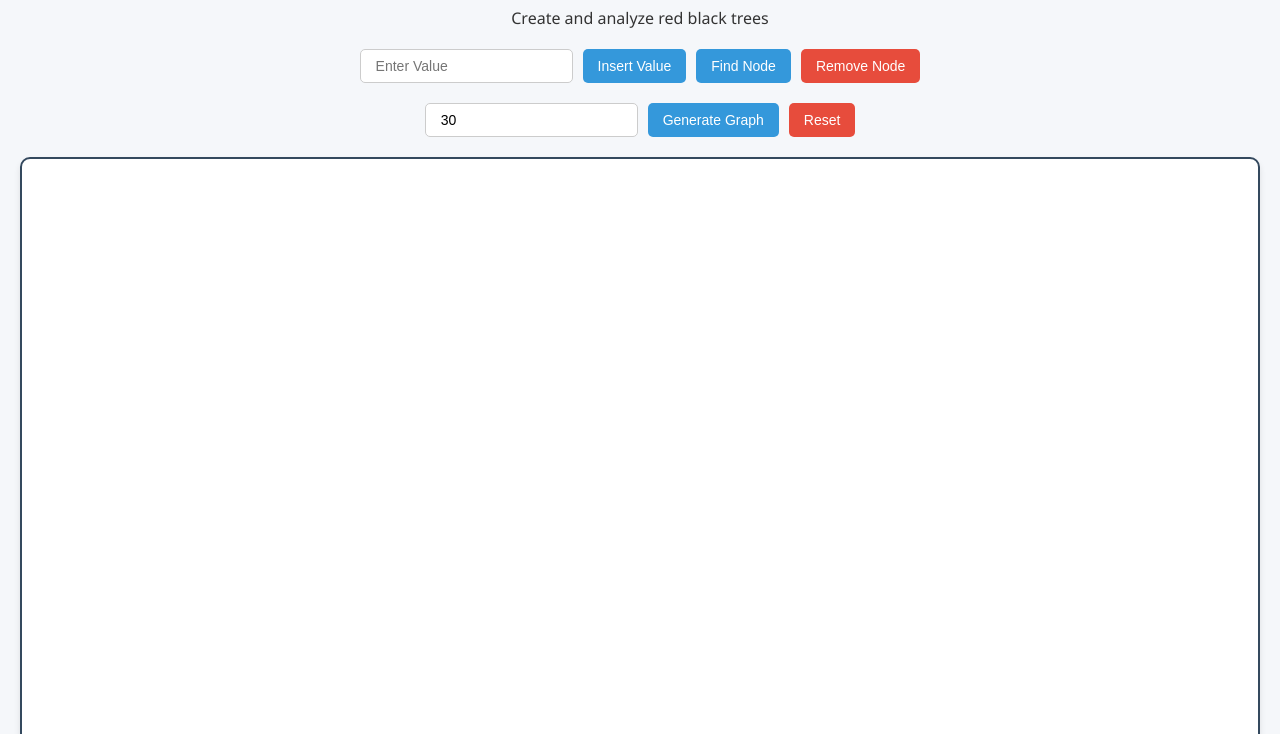
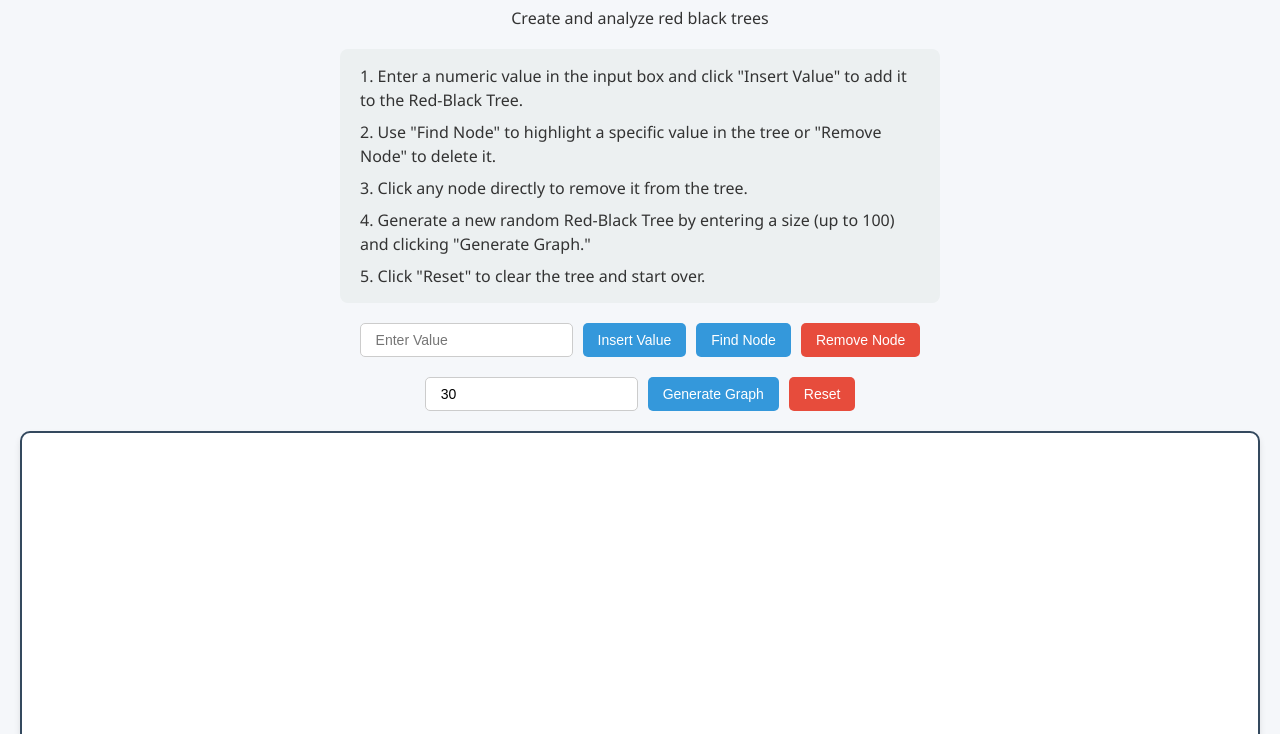
Before and after one commit to smith15973/Graph-Pathfinder, a website with bundled scripts: page redBlackTree/redBlackTree.html in a window 1280 px wide. Shown: the part 66-800 px from the top of the page. Built offline with nearby package versions, Linux system fonts and the light colour scheme.

Commit message:
added instructions to html

```diff
--- a/redBlackTree/redBlackTree.html
+++ b/redBlackTree/redBlackTree.html
@@ -260,6 +260,13 @@
         <p>Create and analyze red black trees</p>
     </div>
 
+    <ol class="instructions">
+        <li>Enter a numeric value in the input box and click "Insert Value" to add it to the Red-Black Tree.</li>
+        <li>Use "Find Node" to highlight a specific value in the tree or "Remove Node" to delete it.</li>
+        <li>Click any node directly to remove it from the tree.</li>
+        <li>Generate a new random Red-Black Tree by entering a size (up to 100) and clicking "Generate Graph."</li>
+        <li>Click "Reset" to clear the tree and start over.</li>
+    </ol>
 
     <div class="controls">
         <input type="number" name="valueInput" id="valueInput" placeholder="Enter Value">
```
